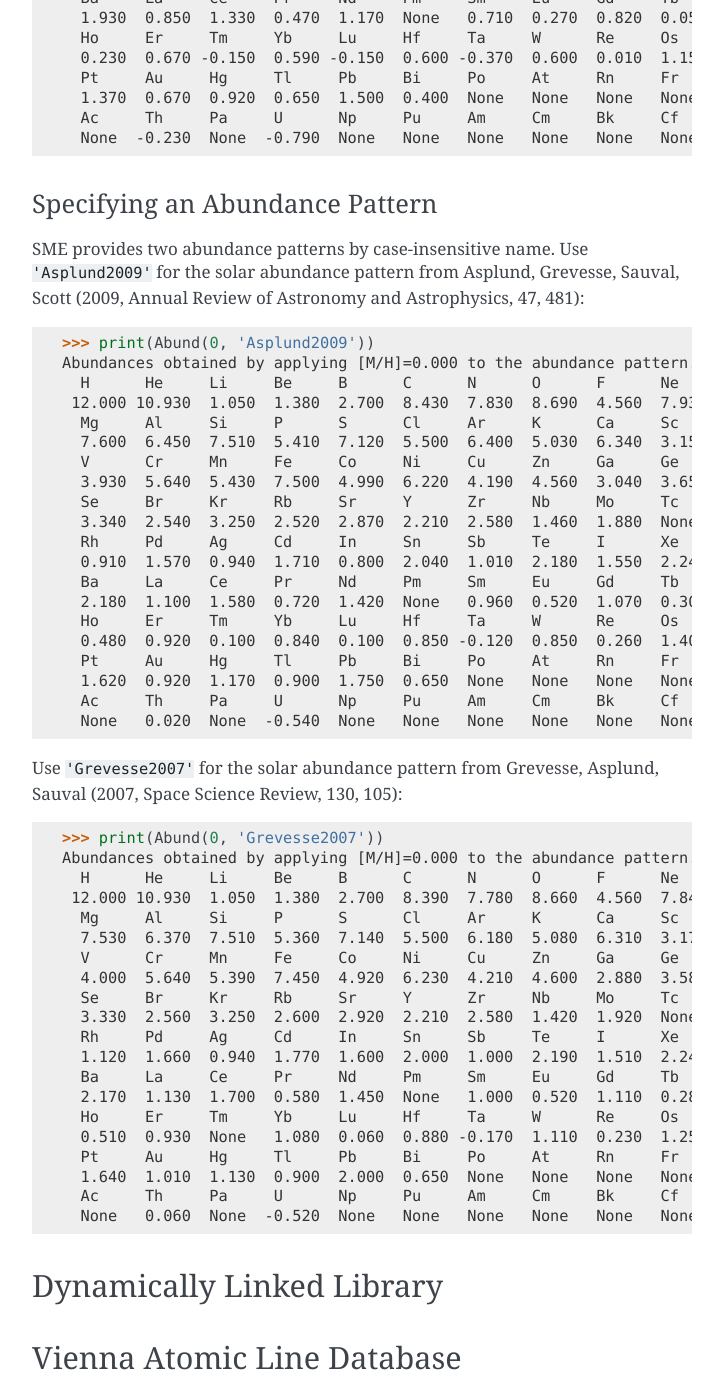
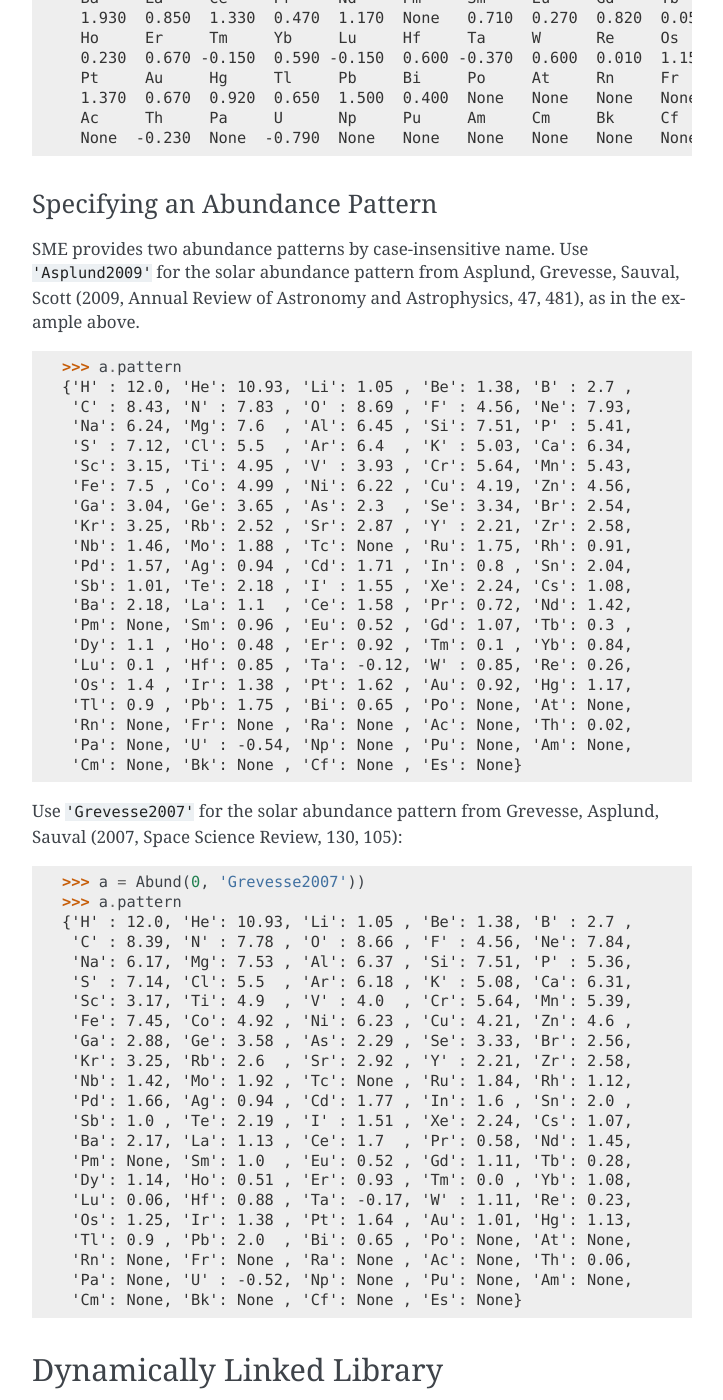
Before and after one commit to JeffValenti/SME, a Sphinx documentation site: the page built from docs/content/user.rst, in a window 1280 px wide and 1400 px high, scrolled down 692 px. Shown: the whole window, without its empty margins (388-1111 px from the left). Built offline with Sphinx 7.4.7, drawn with Linux system fonts in a browser that asks for light colours.

Commit message:
format documentation for abundance patterns

```diff
--- a/docs/content/user.rst
+++ b/docs/content/user.rst
@@ -47,57 +47,60 @@ Specifying an Abundance Pattern
 
 SME provides two abundance patterns by case-insensitive name.
 Use :code:`'Asplund2009'` for the solar abundance pattern from Asplund, Grevesse,
-Sauval, Scott (2009,  Annual Review of Astronomy and Astrophysics, 47, 481):
+Sauval, Scott (2009, Annual Review of Astronomy and Astrophysics, 47, 481),
+as in the example above.
 
 .. code-block:: python
 
-    >>> print(Abund(0, 'Asplund2009'))
-    Abundances obtained by applying [M/H]=0.000 to the abundance pattern.
-      H      He     Li     Be     B      C      N      O      F      Ne     Na
-     12.000 10.930  1.050  1.380  2.700  8.430  7.830  8.690  4.560  7.930  6.240
-      Mg     Al     Si     P      S      Cl     Ar     K      Ca     Sc     Ti
-      7.600  6.450  7.510  5.410  7.120  5.500  6.400  5.030  6.340  3.150  4.950
-      V      Cr     Mn     Fe     Co     Ni     Cu     Zn     Ga     Ge     As
-      3.930  5.640  5.430  7.500  4.990  6.220  4.190  4.560  3.040  3.650  2.300
-      Se     Br     Kr     Rb     Sr     Y      Zr     Nb     Mo     Tc     Ru
-      3.340  2.540  3.250  2.520  2.870  2.210  2.580  1.460  1.880  None   1.750
-      Rh     Pd     Ag     Cd     In     Sn     Sb     Te     I      Xe     Cs
-      0.910  1.570  0.940  1.710  0.800  2.040  1.010  2.180  1.550  2.240  1.080
-      Ba     La     Ce     Pr     Nd     Pm     Sm     Eu     Gd     Tb     Dy
-      2.180  1.100  1.580  0.720  1.420  None   0.960  0.520  1.070  0.300  1.100
-      Ho     Er     Tm     Yb     Lu     Hf     Ta     W      Re     Os     Ir
-      0.480  0.920  0.100  0.840  0.100  0.850 -0.120  0.850  0.260  1.400  1.380
-      Pt     Au     Hg     Tl     Pb     Bi     Po     At     Rn     Fr     Ra
-      1.620  0.920  1.170  0.900  1.750  0.650  None   None   None   None   None
-      Ac     Th     Pa     U      Np     Pu     Am     Cm     Bk     Cf     Es
-      None   0.020  None  -0.540  None   None   None   None   None   None   None
+    >>> a.pattern
+    {'H' : 12.0, 'He': 10.93, 'Li': 1.05 , 'Be': 1.38, 'B' : 2.7 ,
+     'C' : 8.43, 'N' : 7.83 , 'O' : 8.69 , 'F' : 4.56, 'Ne': 7.93,
+     'Na': 6.24, 'Mg': 7.6  , 'Al': 6.45 , 'Si': 7.51, 'P' : 5.41,
+     'S' : 7.12, 'Cl': 5.5  , 'Ar': 6.4  , 'K' : 5.03, 'Ca': 6.34,
+     'Sc': 3.15, 'Ti': 4.95 , 'V' : 3.93 , 'Cr': 5.64, 'Mn': 5.43,
+     'Fe': 7.5 , 'Co': 4.99 , 'Ni': 6.22 , 'Cu': 4.19, 'Zn': 4.56,
+     'Ga': 3.04, 'Ge': 3.65 , 'As': 2.3  , 'Se': 3.34, 'Br': 2.54,
+     'Kr': 3.25, 'Rb': 2.52 , 'Sr': 2.87 , 'Y' : 2.21, 'Zr': 2.58,
+     'Nb': 1.46, 'Mo': 1.88 , 'Tc': None , 'Ru': 1.75, 'Rh': 0.91,
+     'Pd': 1.57, 'Ag': 0.94 , 'Cd': 1.71 , 'In': 0.8 , 'Sn': 2.04,
+     'Sb': 1.01, 'Te': 2.18 , 'I' : 1.55 , 'Xe': 2.24, 'Cs': 1.08,
+     'Ba': 2.18, 'La': 1.1  , 'Ce': 1.58 , 'Pr': 0.72, 'Nd': 1.42,
+     'Pm': None, 'Sm': 0.96 , 'Eu': 0.52 , 'Gd': 1.07, 'Tb': 0.3 ,
+     'Dy': 1.1 , 'Ho': 0.48 , 'Er': 0.92 , 'Tm': 0.1 , 'Yb': 0.84,
+     'Lu': 0.1 , 'Hf': 0.85 , 'Ta': -0.12, 'W' : 0.85, 'Re': 0.26,
+     'Os': 1.4 , 'Ir': 1.38 , 'Pt': 1.62 , 'Au': 0.92, 'Hg': 1.17,
+     'Tl': 0.9 , 'Pb': 1.75 , 'Bi': 0.65 , 'Po': None, 'At': None,
+     'Rn': None, 'Fr': None , 'Ra': None , 'Ac': None, 'Th': 0.02,
+     'Pa': None, 'U' : -0.54, 'Np': None , 'Pu': None, 'Am': None,
+     'Cm': None, 'Bk': None , 'Cf': None , 'Es': None}
 
 Use :code:`'Grevesse2007'` for the solar abundance pattern from Grevesse,
 Asplund, Sauval (2007, Space Science Review, 130, 105):
 
 .. code-block:: python
 
-    >>> print(Abund(0, 'Grevesse2007'))
-    Abundances obtained by applying [M/H]=0.000 to the abundance pattern.
-      H      He     Li     Be     B      C      N      O      F      Ne     Na
-     12.000 10.930  1.050  1.380  2.700  8.390  7.780  8.660  4.560  7.840  6.170
-      Mg     Al     Si     P      S      Cl     Ar     K      Ca     Sc     Ti
-      7.530  6.370  7.510  5.360  7.140  5.500  6.180  5.080  6.310  3.170  4.900
-      V      Cr     Mn     Fe     Co     Ni     Cu     Zn     Ga     Ge     As
-      4.000  5.640  5.390  7.450  4.920  6.230  4.210  4.600  2.880  3.580  2.290
-      Se     Br     Kr     Rb     Sr     Y      Zr     Nb     Mo     Tc     Ru
-      3.330  2.560  3.250  2.600  2.920  2.210  2.580  1.420  1.920  None   1.840
-      Rh     Pd     Ag     Cd     In     Sn     Sb     Te     I      Xe     Cs
-      1.120  1.660  0.940  1.770  1.600  2.000  1.000  2.190  1.510  2.240  1.070
-      Ba     La     Ce     Pr     Nd     Pm     Sm     Eu     Gd     Tb     Dy
-      2.170  1.130  1.700  0.580  1.450  None   1.000  0.520  1.110  0.280  1.140
-      Ho     Er     Tm     Yb     Lu     Hf     Ta     W      Re     Os     Ir
-      0.510  0.930  None   1.080  0.060  0.880 -0.170  1.110  0.230  1.250  1.380
-      Pt     Au     Hg     Tl     Pb     Bi     Po     At     Rn     Fr     Ra
-      1.640  1.010  1.130  0.900  2.000  0.650  None   None   None   None   None
-      Ac     Th     Pa     U      Np     Pu     Am     Cm     Bk     Cf     Es
-      None   0.060  None  -0.520  None   None   None   None   None   None   None
-
+    >>> a = Abund(0, 'Grevesse2007'))
+    >>> a.pattern
+    {'H' : 12.0, 'He': 10.93, 'Li': 1.05 , 'Be': 1.38, 'B' : 2.7 ,
+     'C' : 8.39, 'N' : 7.78 , 'O' : 8.66 , 'F' : 4.56, 'Ne': 7.84,
+     'Na': 6.17, 'Mg': 7.53 , 'Al': 6.37 , 'Si': 7.51, 'P' : 5.36,
+     'S' : 7.14, 'Cl': 5.5  , 'Ar': 6.18 , 'K' : 5.08, 'Ca': 6.31,
+     'Sc': 3.17, 'Ti': 4.9  , 'V' : 4.0  , 'Cr': 5.64, 'Mn': 5.39,
+     'Fe': 7.45, 'Co': 4.92 , 'Ni': 6.23 , 'Cu': 4.21, 'Zn': 4.6 ,
+     'Ga': 2.88, 'Ge': 3.58 , 'As': 2.29 , 'Se': 3.33, 'Br': 2.56,
+     'Kr': 3.25, 'Rb': 2.6  , 'Sr': 2.92 , 'Y' : 2.21, 'Zr': 2.58,
+     'Nb': 1.42, 'Mo': 1.92 , 'Tc': None , 'Ru': 1.84, 'Rh': 1.12,
+     'Pd': 1.66, 'Ag': 0.94 , 'Cd': 1.77 , 'In': 1.6 , 'Sn': 2.0 ,
+     'Sb': 1.0 , 'Te': 2.19 , 'I' : 1.51 , 'Xe': 2.24, 'Cs': 1.07,
+     'Ba': 2.17, 'La': 1.13 , 'Ce': 1.7  , 'Pr': 0.58, 'Nd': 1.45,
+     'Pm': None, 'Sm': 1.0  , 'Eu': 0.52 , 'Gd': 1.11, 'Tb': 0.28,
+     'Dy': 1.14, 'Ho': 0.51 , 'Er': 0.93 , 'Tm': 0.0 , 'Yb': 1.08,
+     'Lu': 0.06, 'Hf': 0.88 , 'Ta': -0.17, 'W' : 1.11, 'Re': 0.23,
+     'Os': 1.25, 'Ir': 1.38 , 'Pt': 1.64 , 'Au': 1.01, 'Hg': 1.13,
+     'Tl': 0.9 , 'Pb': 2.0  , 'Bi': 0.65 , 'Po': None, 'At': None,
+     'Rn': None, 'Fr': None , 'Ra': None , 'Ac': None, 'Th': 0.06,
+     'Pa': None, 'U' : -0.52, 'Np': None , 'Pu': None, 'Am': None,
+     'Cm': None, 'Bk': None , 'Cf': None , 'Es': None}
 
 
 **************************
```
